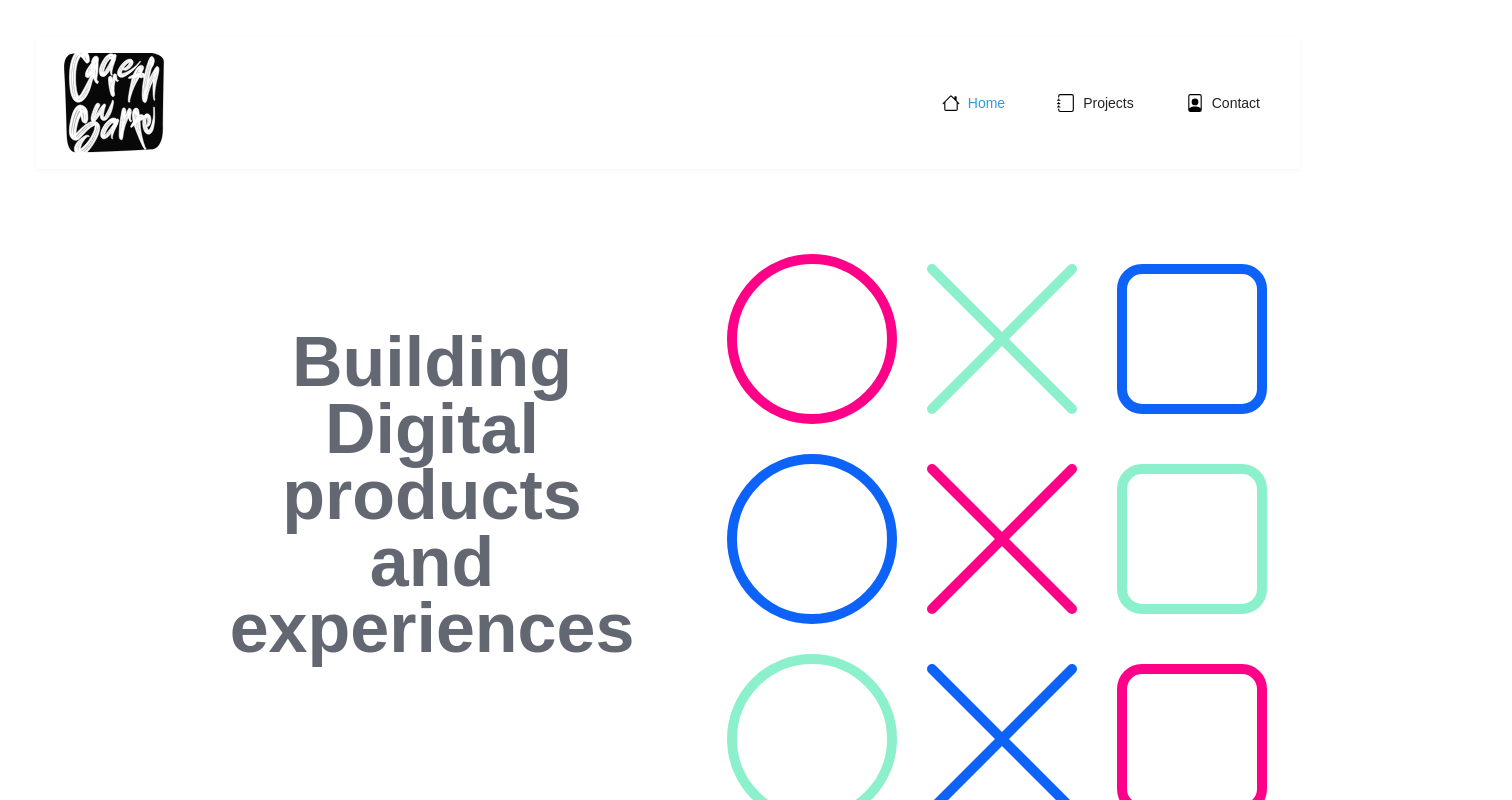
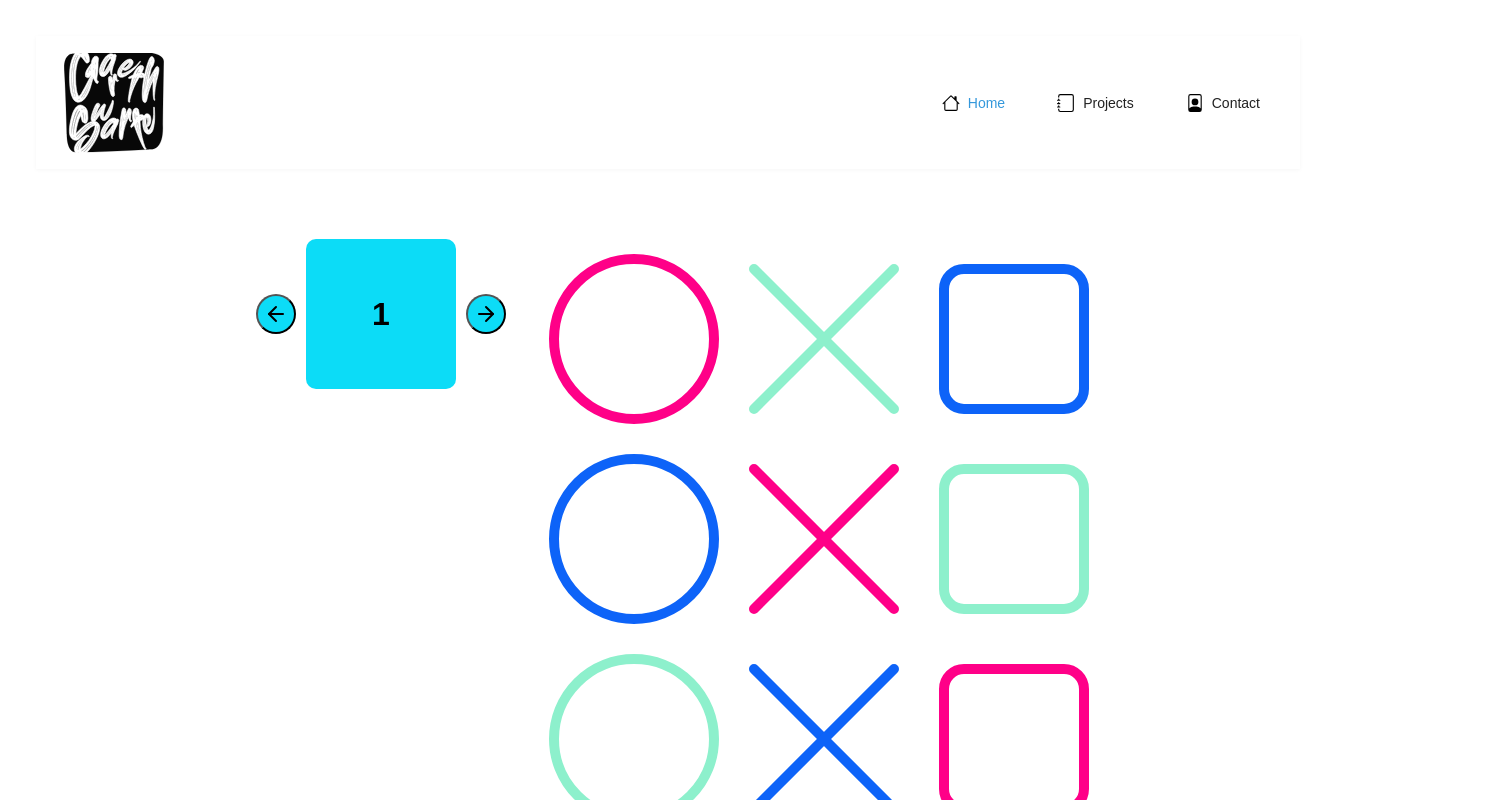
Before and after one commit to garethS-debug/React_FS, a React (Vite) app: page / in a window 1280 px wide. Shown: the top 800 px of the page, 1512 px wide, since content can reach past the window. Built offline with nearby package versions, Linux system fonts and the light colour scheme.

Commit message:
Importing motion Dev Carousel

```diff
--- /dev/null
+++ b/src/components/AnimatedText.jsx
@@ -0,0 +1,149 @@
+"use client"
+
+import { AnimatePresence, motion } from "motion/react"
+import { wrap } from "motion"
+import { forwardRef, useState } from "react"
+
+export default function UsePresenceData() {
+    const items = [1, 2, 3, 4, 5, 6]
+    const [selectedItem, setSelectedItem] = useState(items[0])
+    const [direction, setDirection] = useState(1)
+
+    function setSlide(newDirection) {
+        const nextItem = wrap(1, items.length, selectedItem + newDirection)
+        setSelectedItem(nextItem)
+        setDirection(newDirection)
+    }
+
+    const color = `var(--hue-${selectedItem}, ${box.backgroundColor})`
+
+    return (
+        <div style={container}>
+            <motion.button
+                initial={false}
+                animate={{ backgroundColor: color }}
+                aria-label="Previous"
+                style={button}
+                onClick={() => setSlide(-1)}
+                whileFocus={{ outline: `2px solid ${color}` }}
+                whileTap={{ scale: 0.9 }}
+            >
+                <ArrowLeft />
+            </motion.button>
+            <AnimatePresence initial={false} mode="popLayout">
+                <Slide key={selectedItem} color={color} direction={direction} item={selectedItem} />
+            </AnimatePresence>
+            <motion.button
+                initial={false}
+                animate={{ backgroundColor: color }}
+                aria-label="Next"
+                style={button}
+                onClick={() => setSlide(1)}
+                whileFocus={{ outline: `2px solid ${color}` }}
+                whileTap={{ scale: 0.9 }}
+            >
+                <ArrowRight />
+            </motion.button>
+        </div>
+    )
+}
+
+const Slide = forwardRef(function Slide(props, ref) {
+    const { color, direction, item } = props
+    return (
+        <motion.div
+            ref={ref}
+            initial={{ opacity: 0, x: direction * 50 }}
+            animate={{
+                opacity: 1,
+                x: 0,
+                transition: {
+                    delay: 0.2,
+                    type: "spring",
+                    visualDuration: 0.3,
+                    bounce: 0.4,
+                },
+            }}
+            exit={{ opacity: 0, x: direction * -50 }}
+            style={{ ...box, backgroundColor: color }}
+        >
+            <div style={itemStyle}>{item}</div>
+        </motion.div>
+    )
+})
+
+/**
+ * ==============   Icons   ================
+ */
+const iconsProps = {
+    xmlns: "http://www.w3.org/2000/svg",
+    width: "24",
+    height: "24",
+    viewBox: "0 0 24 24",
+    fill: "none",
+    stroke: "currentColor",
+    strokeWidth: "2",
+    strokeLinecap: "round",
+    strokeLinejoin: "round",
+}
+
+function ArrowLeft() {
+    return (
+        <svg {...iconsProps}>
+            <path d="m12 19-7-7 7-7" />
+            <path d="M19 12H5" />
+        </svg>
+    )
+}
+
+function ArrowRight() {
+    return (
+        <svg {...iconsProps}>
+            <path d="M5 12h14" />
+            <path d="m12 5 7 7-7 7" />
+        </svg>
+    )
+}
+
+/**
+ * ==============   Styles   ================
+ */
+
+const container = {
+    display: "flex",
+    position: "relative",
+    justifyContent: "center",
+    alignItems: "center",
+    gap: 10,
+}
+
+const box = {
+    width: 150,
+    height: 150,
+    backgroundColor: "#0cdcf7",
+    borderRadius: "10px",
+}
+
+const button = {
+    backgroundColor: "#0cdcf7",
+    width: 40,
+    height: 40,
+    borderRadius: "50%",
+    display: "flex",
+    justifyContent: "center",
+    alignItems: "center",
+    position: "relative",
+    zIndex: 1,
+    outlineOffset: 2,
+}
+
+const itemStyle = {
+    display: "flex",
+    alignItems: "center",
+    justifyContent: "center",
+    width: "100%",
+    height: "100%",
+    fontSize: 32,
+    color: "#000",
+    fontWeight: 700,
+}
--- a/src/pages/ContactPage.jsx
+++ b/src/pages/ContactPage.jsx
@@ -1,11 +1,13 @@
 // HomePage.js
 import React from 'react';
+import Social from '../components/Social';
 
 const HomePage = () => {
   return (
     <div>
-      <h2>Welcome to the Contact Page</h2>
+      <h2>Welcome to my Contact Page</h2>
       <p>Contact information and additional links.</p>
+       <Social />
     </div>
   );
 };
--- a/src/pages/HomePage.jsx
+++ b/src/pages/HomePage.jsx
@@ -3,14 +3,15 @@ import React from 'react';
 import Social from '../components/Social';
 import styles from './HomePage.module.css';
 import Drawing from '../components/Drawing';
+import AnimatedText from '../components/AnimatedText';
 
 const HomePage = () => {
   return (
     <main>
       <section className={styles.hero}>
         <div className={styles.heroLeft}>
-          <h1 className={styles.title}>Building Digital products and experiences</h1>
-
+          {/* <h1 className={styles.title}>Building Digital products and experiences</h1> */}
+          <AnimatedText />
         </div>
         <div className={styles.heroRight}>
 
```
Also changed, not shown: venv.txt.
